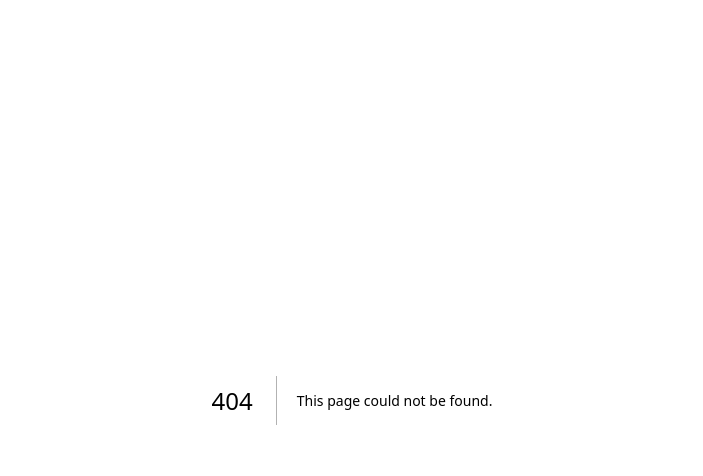
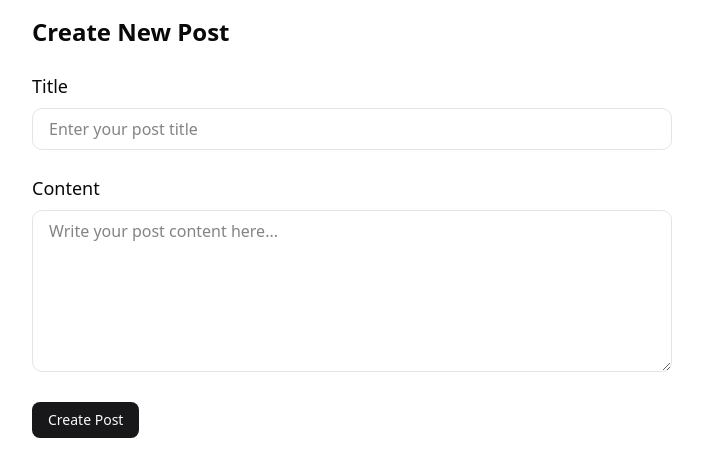
Before and after one commit to StenixDev/Codex, a Next.js app in the folder prisma-orm/: page /posts/new in a window 1280 px wide. Before the commit this address had no page. Shown: the top 476 px of the page, without its empty margins (288-991 px from the left). Built offline with nearby package versions, Linux system fonts and the light colour scheme.

Commit message:
[prisma-orm] - exp. creating new post

```diff
--- a/prisma-orm/app/page.tsx
+++ b/prisma-orm/app/page.tsx
@@ -1,3 +1,19 @@
-export default function Page() {
-  return <div>Home</div>;
+import prisma from '@/lib/prisma';
+
+export default async function Home() {
+  const users = await prisma.user.findMany();
+  return (
+    <div className='min-h-screen bg-gray-50 flex flex-col items-center justify-center -mt-16'>
+      <h1 className='text-4xl font-bold mb-8 font-[family-name:var(--font-geist-sans)] text-[#333333]'>
+        Superblog
+      </h1>
+      <ol className='list-decimal list-inside font-[family-name:var(--font-geist-sans)]'>
+        {users.map((user) => (
+          <li key={user.id} className='mb-2'>
+            {user.name}
+          </li>
+        ))}
+      </ol>
+    </div>
+  );
 }
--- /dev/null
+++ b/prisma-orm/app/posts/[id]/page.tsx
@@ -0,0 +1,32 @@
+import prisma from '@/lib/prisma';
+import { notFound } from 'next/navigation';
+
+export default async function Post({
+  params,
+}: {
+  params: Promise<{ id: string }>;
+}) {
+  const { id } = await params;
+  const post = await prisma.post.findUnique({
+    where: { id: parseInt(id) },
+    include: {
+      author: true,
+    },
+  });
+
+  if (!post) {
+    notFound();
+  }
+
+  return (
+    <div className='min-h-screen bg-gray-50 flex flex-col items-center justify-center -mt-16'>
+      <article className='max-w-2xl space-y-4 font-[family-name:var(--font-geist-sans)]'>
+        <h1 className='text-4xl font-bold mb-8 text-[#333333]'>{post.title}</h1>
+        <p className='text-gray-600 text-center'>by {post.author.name}</p>
+        <div className='prose prose-gray mt-8'>
+          {post.content || 'No content available.'}
+        </div>
+      </article>
+    </div>
+  );
+}
--- /dev/null
+++ b/prisma-orm/app/posts/new/page.tsx
@@ -0,0 +1,58 @@
+import Form from 'next/form';
+import prisma from '@/lib/prisma';
+import { revalidatePath } from 'next/cache';
+import { redirect } from 'next/navigation';
+import { Button } from '@/components/ui/button';
+
+export default function NewPost() {
+  async function createPost(formData: FormData) {
+    'use server';
+
+    const title = formData.get('title') as string;
+    const content = formData.get('content') as string;
+
+    await prisma.post.create({
+      data: {
+        title,
+        content,
+        authorId: 1,
+      },
+    });
+
+    revalidatePath('/posts');
+    redirect('/posts');
+  }
+
+  return (
+    <div className='max-w-2xl mx-auto p-4'>
+      <h1 className='text-2xl font-bold mb-6'>Create New Post</h1>
+      <Form action={createPost} className='space-y-6'>
+        <div>
+          <label htmlFor='title' className='block text-lg mb-2'>
+            Title
+          </label>
+          <input
+            type='text'
+            id='title'
+            name='title'
+            placeholder='Enter your post title'
+            className='w-full px-4 py-2 border rounded-lg'
+          />
+        </div>
+        <div>
+          <label htmlFor='content' className='block text-lg mb-2'>
+            Content
+          </label>
+          <textarea
+            id='content'
+            name='content'
+            placeholder='Write your post content here...'
+            rows={6}
+            className='w-full px-4 py-2 border rounded-lg'
+          />
+        </div>
+        <Button type='submit'>Create Post</Button>
+      </Form>
+    </div>
+  );
+}
--- /dev/null
+++ b/prisma-orm/app/posts/page.tsx
@@ -0,0 +1,27 @@
+import prisma from '@/lib/prisma';
+
+export default async function Posts() {
+  const posts = await prisma.post.findMany({
+    include: {
+      author: true,
+    },
+  });
+
+  return (
+    <div className='min-h-screen bg-gray-50 flex flex-col items-center justify-center -mt-16 text-[#333333]'>
+      <h1 className='text-4xl font-bold mb-8 font-[family-name:var(--font-geist-sans)]'>
+        Posts
+      </h1>
+      <ul className='font-[family-name:var(--font-geist-sans)] max-w-2xl space-y-4'>
+        {posts.map((post) => (
+          <li key={post.id}>
+            <span className='font-semibold'>{post.title}</span>
+            <span className='text-sm text-gray-600 ml-2'>
+              by {post.author.name}
+            </span>
+          </li>
+        ))}
+      </ul>
+    </div>
+  );
+}
```
